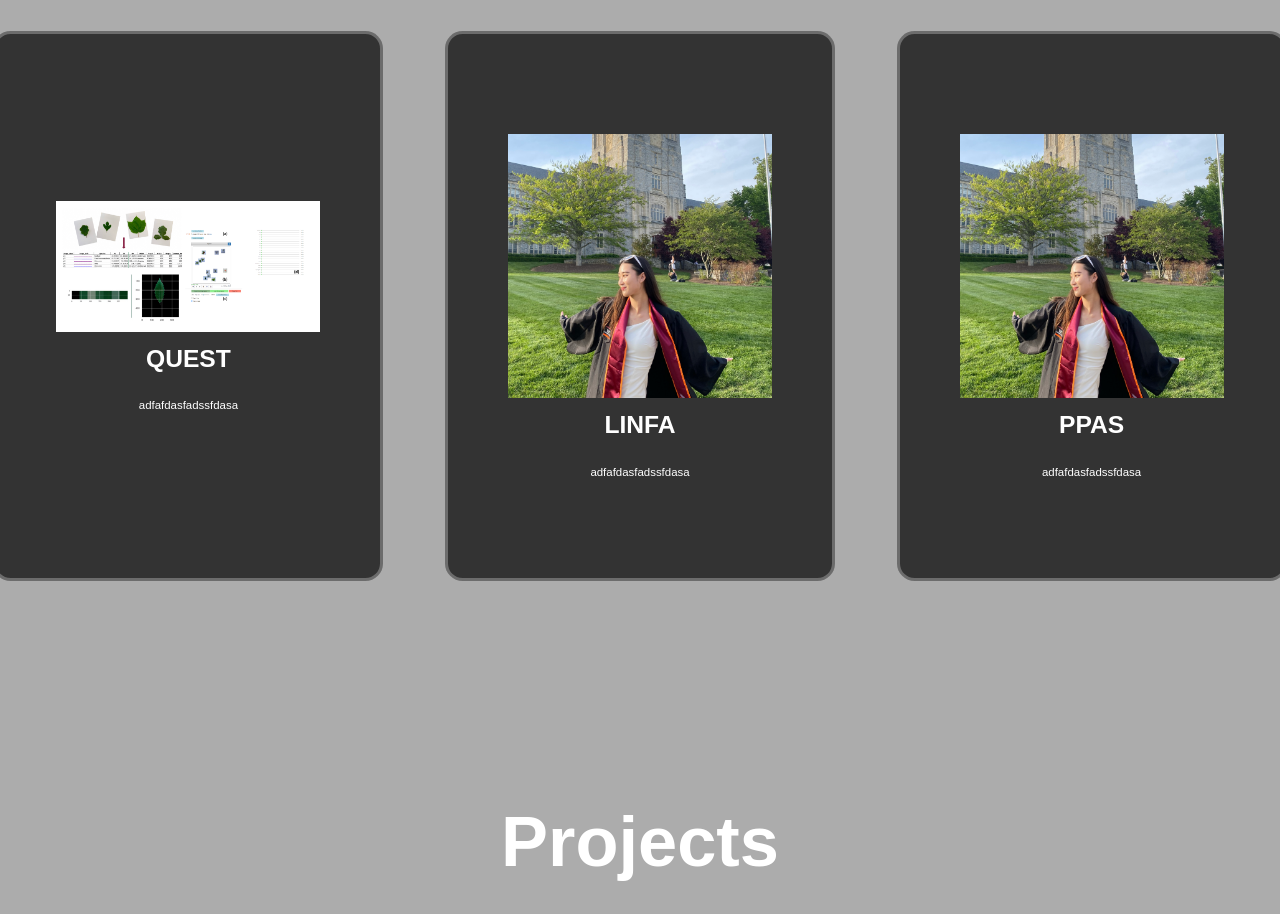
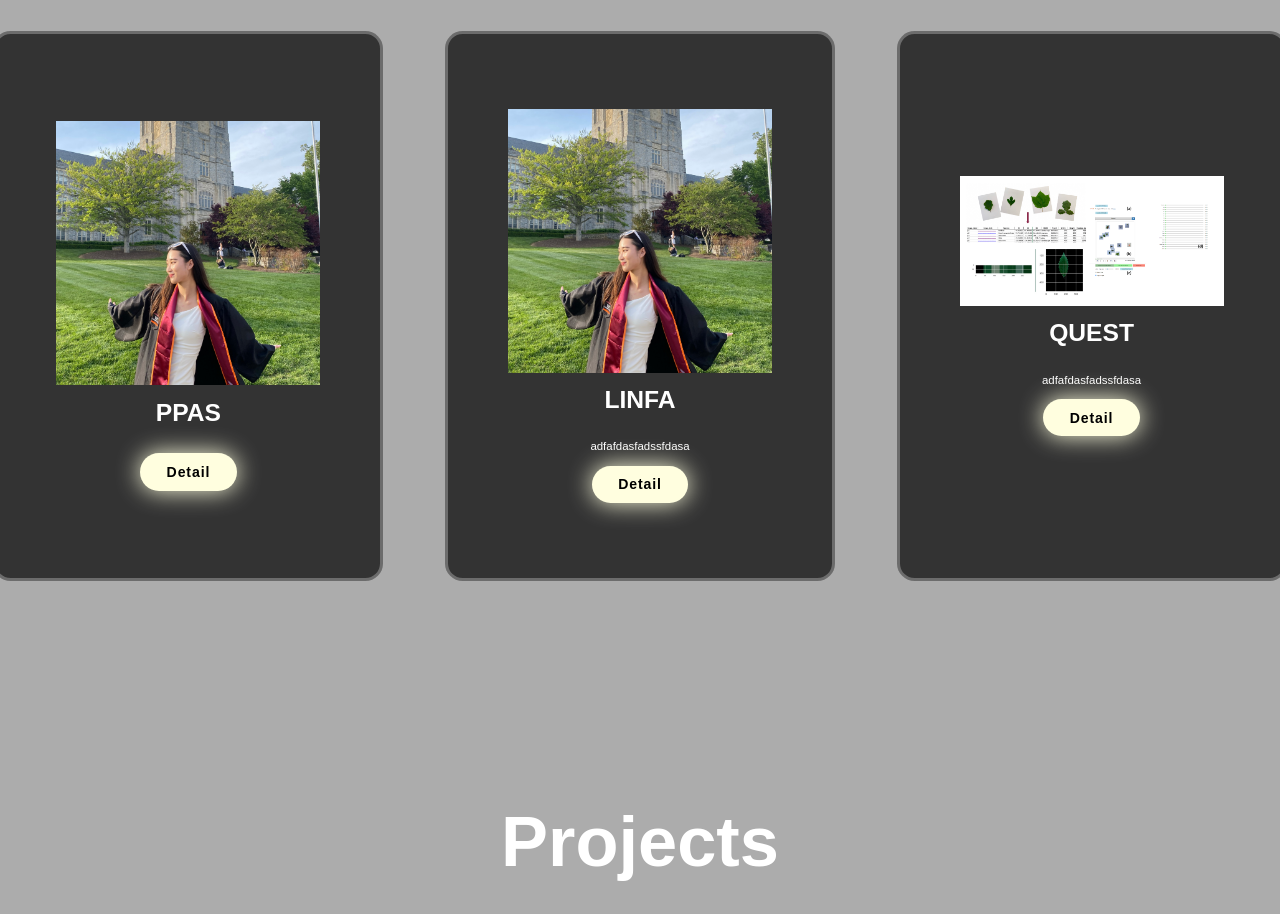
Before and after one commit to jublslee/myPortfolio, a plain HTML site: page index.html in a window 1280 px wide. Shown: the part 2000-2914 px from the top of the page. Drawn offline with nearby package versions, Linux system fonts and the light colour scheme.

Commit message:
detail button in research section

```diff
--- a/index.html
+++ b/index.html
@@ -82,14 +82,14 @@
       <h2 class="heading">Research</h2>
 
       <div class="wrapper">
-
         <div class="research-item">
-          <img src="r1.jpeg" alt="">
-          <h2>QUEST</h2>
-          <div class="rating">
-            <!-- <i class='bx bx-star' id="star"></i> -->
+          <img src="img1.jpg" alt="">
+          <h2>PPAS</h2>
+          <p>
+          </p>
+          <div class="btn-group">
+            <a href="#" class="btn">Detail</a>
           </div>
-          <p>adfafdasfadssfdasa</p>
         </div>
 
         <div class="research-item">
@@ -99,15 +99,21 @@
             <!-- <i class='bx bx-star' id="star"></i> -->
           </div>
           <p>adfafdasfadssfdasa</p>
+          <div class="btn-group">
+            <a href="#" class="btn">Detail</a>
+          </div>
         </div>
 
         <div class="research-item">
-          <img src="img1.jpg" alt="">
-          <h2>PPAS</h2>
+          <img src="r1.jpeg" alt="">
+          <h2>QUEST</h2>
           <div class="rating">
             <!-- <i class='bx bx-star' id="star"></i> -->
           </div>
           <p>adfafdasfadssfdasa</p>
+          <div class="btn-group">
+            <a href="#" class="btn">Detail</a>
+          </div>
         </div>
 
       </div>
```
